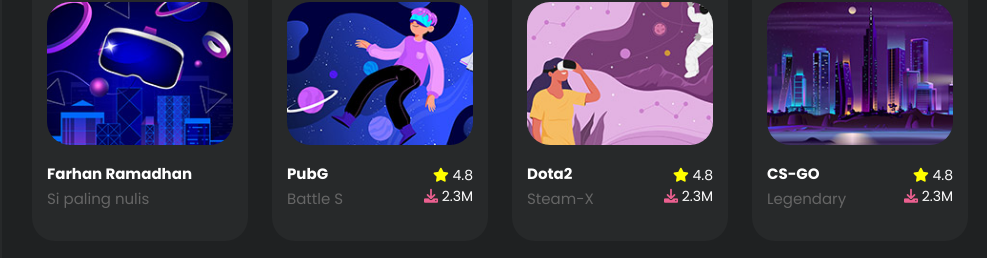
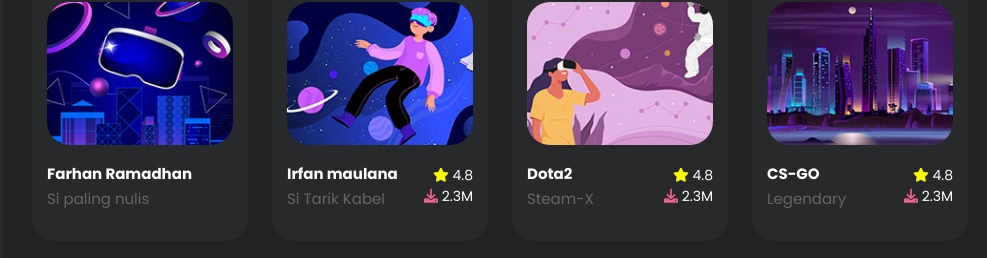
Before and after one commit to kelas177B/tugas1beruangmalam, a plain HTML site: page index.html in a window 1280 px wide. Shown: the part 807-1065 px from the top of the page, without its empty margins (140-1127 px from the left). Drawn offline with nearby package versions, Linux system fonts and the light colour scheme.

Commit message:
Update index.html

```diff
--- a/index.html
+++ b/index.html
@@ -120,7 +120,7 @@ https://templatemo.com/tm-579-cyborg-gaming
                   <div class="col-lg-3 col-sm-6">
                     <div class="item">
                       <img src="assets/images/popular-02.jpg" alt="">
-                      <h4>PubG<br><span>Battle S</span></h4>
+                      <h4>Irfan maulana<br><span> Si Tarik Kabel</span></h4>
                       <ul>
                         <li><i class="fa fa-star"></i> 4.8</li>
                         <li><i class="fa fa-download"></i> 2.3M</li>
```
